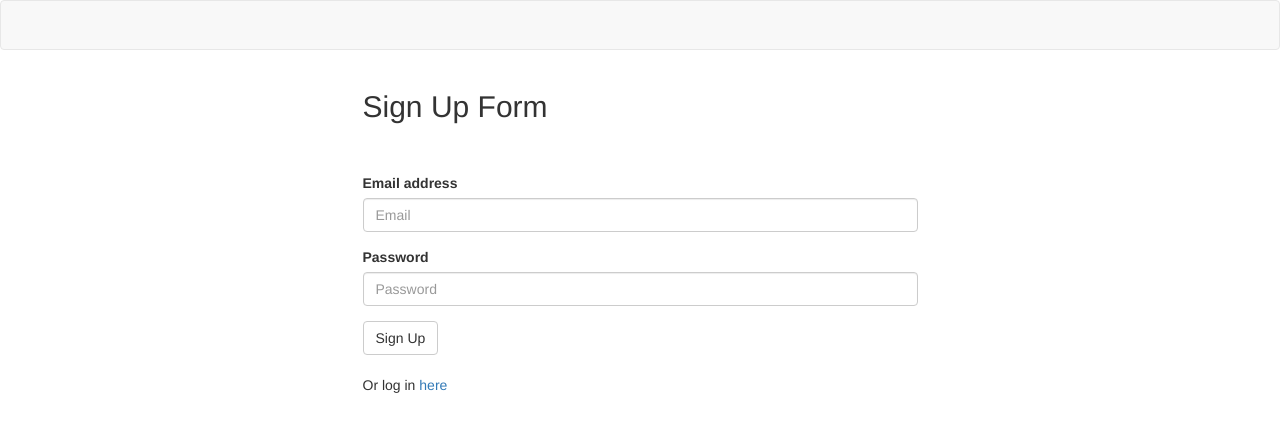
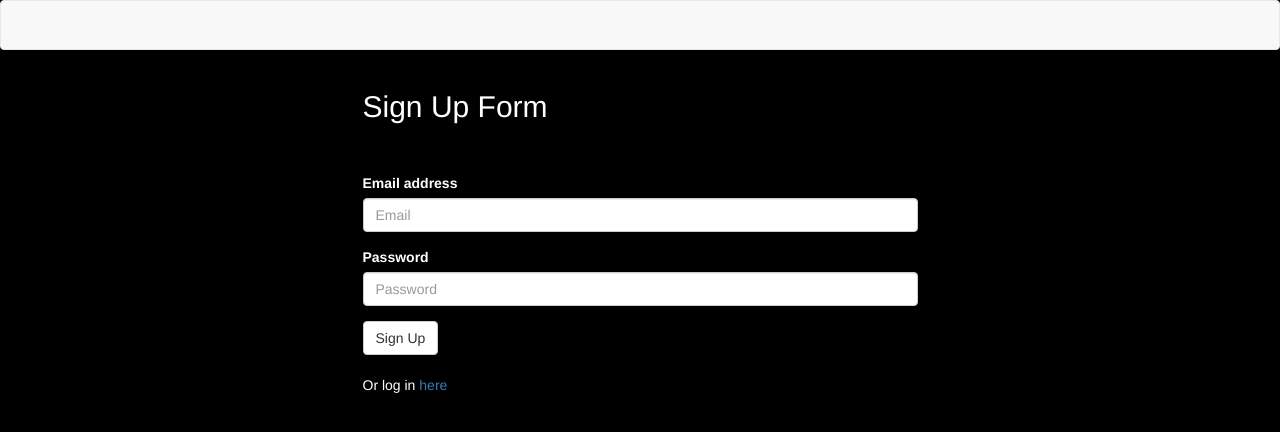
Before and after one commit to TBD-bepatient/Project-2-repo-2, a Node server app: page / in a window 1280 px wide. Shown: the top 432 px of the page. Run offline with Node 20, Linux system fonts and the light colour scheme; some libraries are stand-ins or nearby versions.

Commit message:
Changed CSS to dark mode

```diff
--- a/public/stylesheets/style.css
+++ b/public/stylesheets/style.css
@@ -2,3 +2,12 @@ form.signup,
 form.login {
   margin-top: 50px;
 }
+
+body {
+  background-color: black;
+  color: white;
+}
+
+h2 {
+  color: white;
+}
```
